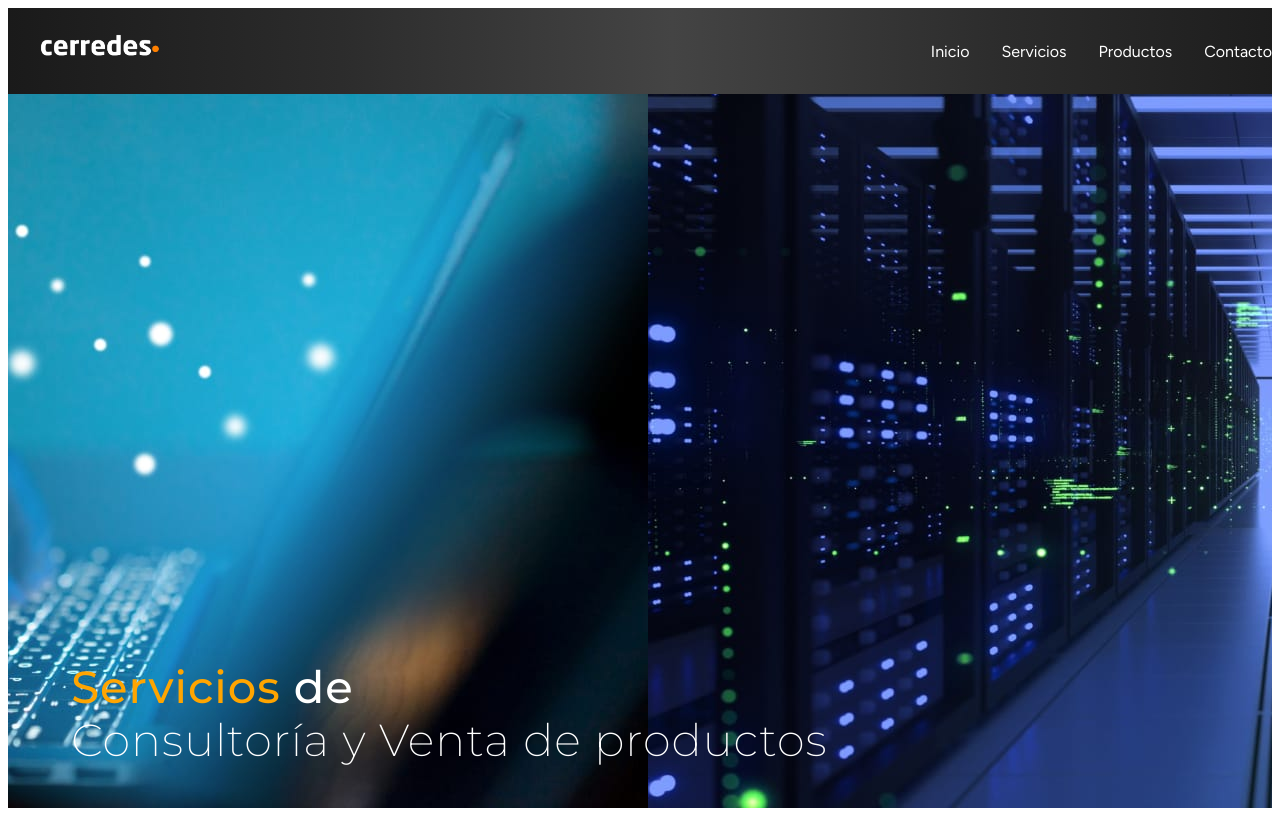
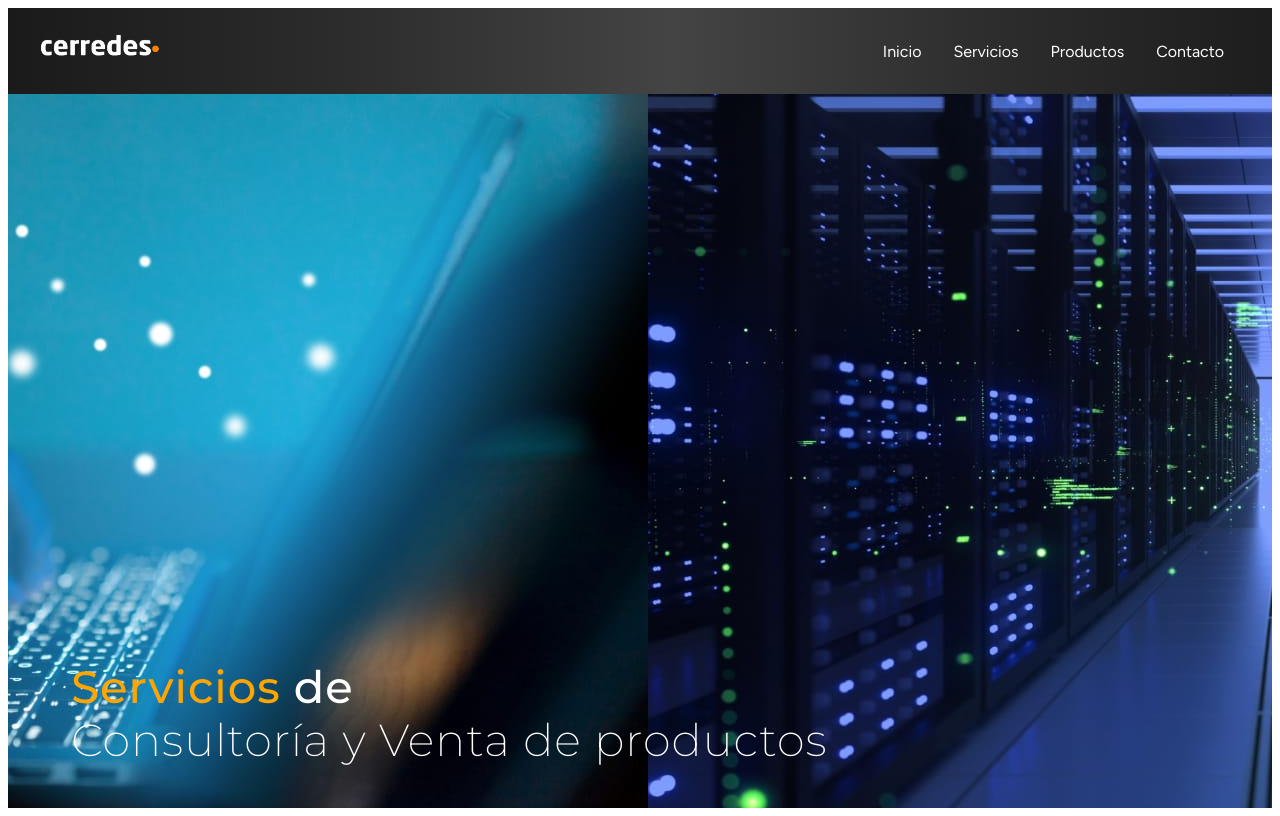
Before and after one commit to CristianCerpa/cerredes-landing-V3, a Next.js app: page / in a window 1280 px wide. Built offline with nearby package versions, Linux system fonts and the light colour scheme.

Commit message:
Update index.js

```diff
--- a/pages/index.js
+++ b/pages/index.js
@@ -70,7 +70,7 @@ export default function Home() {
             display: "flex",
             alignItems: "center",
             gap: "2rem",
-            marginRight: "2rem", // margen al final, mismo que el del logo
+            marginRight: "5rem", // margen al final, mismo que el del logo
           }}
         >
 <ul
```
